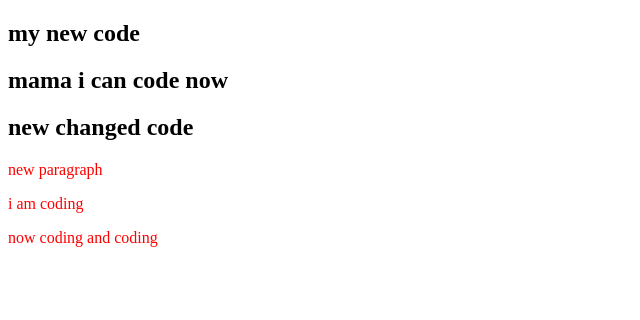
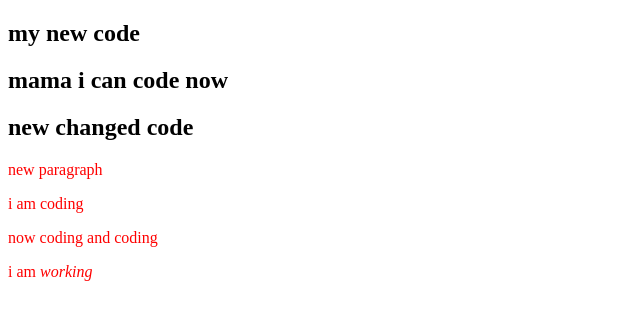
Before and after one commit to Fahimhasin/my-second-repo, a plain HTML site: page index.html in a window 1280 px wide. Shown: the full height of the page, 0-640 px from the left. Drawn offline with Linux system fonts and the light colour scheme.

Commit message:
new added

```diff
--- a/index.html
+++ b/index.html
@@ -14,6 +14,7 @@
     <p>new paragraph</p>
     <p>i am coding</p>
     <p>now coding and coding</p>
+    <p>i am <i>working</i></p>
 
 </body>
 </html>
```
